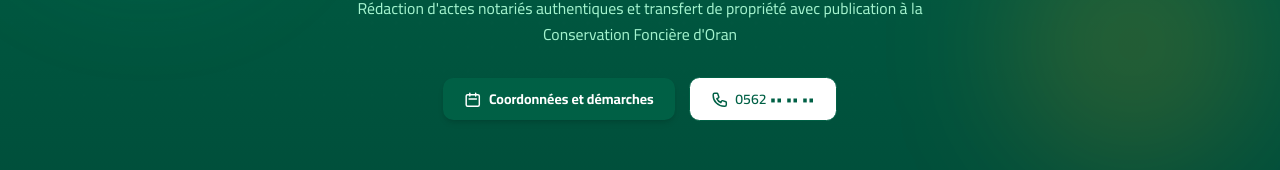
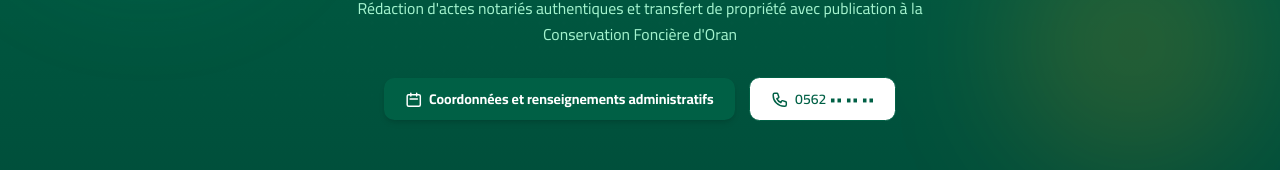
Before and after one commit to younestech31/Lattab, a Next.js app: page /fr/services/vente-immobiliere in a window 1280 px wide. Shown: the part 325-495 px from the top of the page. Built offline with nearby package versions, Linux system fonts and the light colour scheme; no server answers.

Commit message:
Clarify service page CTA as administrative information only

```diff
--- a/components/ServiceDetailView.tsx
+++ b/components/ServiceDetailView.tsx
@@ -93,7 +93,7 @@ export default function ServiceDetailView({ service, lang }: ServiceDetailViewPr
             <svg className="w-5 h-5" fill="none" stroke="currentColor" viewBox="0 0 24 24">
               <path strokeLinecap="round" strokeLinejoin="round" strokeWidth={2} d="M8 7V3m8 4V3m-9 8h10M5 21h14a2 2 0 002-2V7a2 2 0 00-2-2H5a2 2 0 00-2 2v12a2 2 0 002 2z" />
             </svg>
-            {isAr ? 'معلومات الاتصال والمواعيد الإدارية' : 'Coordonnées et démarches'}
+            {isAr ? 'معلومات الاتصال والاستفسار الإداري' : 'Coordonnées et renseignements administratifs'}
           </Link>
           <PhoneLink
             type="office"
```
